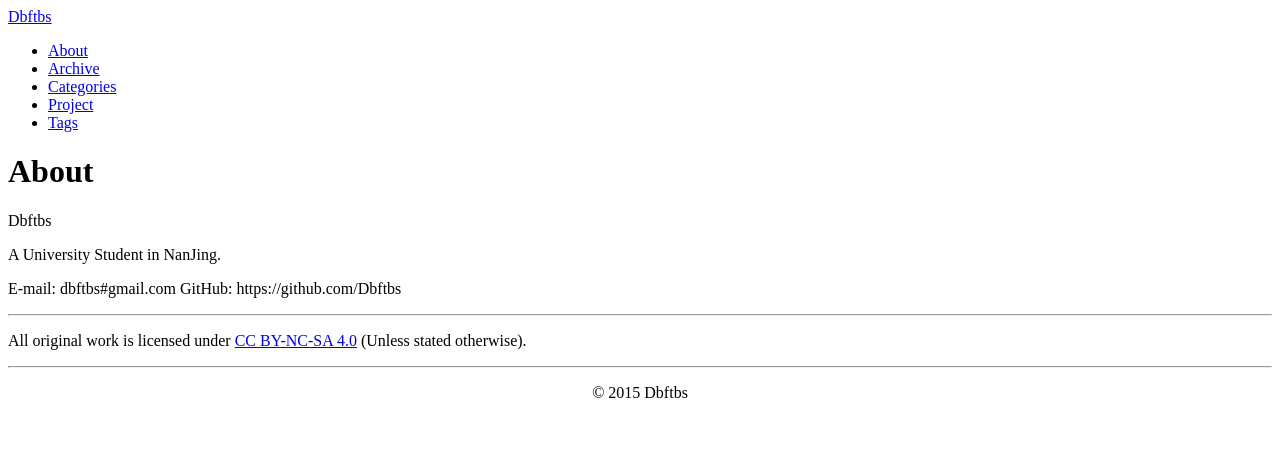
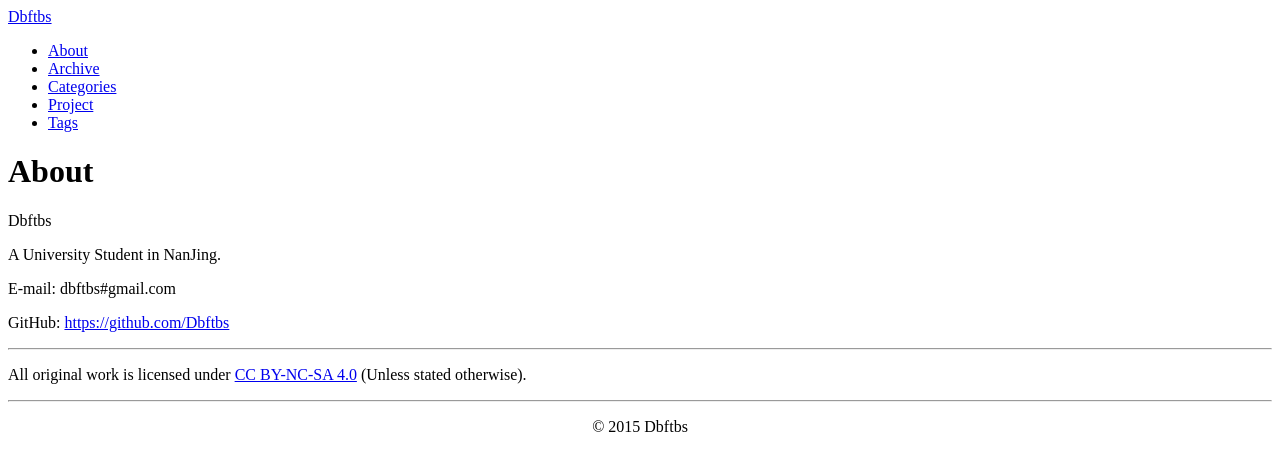
Before and after one commit to Dbftbs/dbftbs.github.io, a Jekyll site: the page built from about.md, in a window 1280 px wide. Shown: the top 471 px of the page. Built offline with Jekyll 4.4.1, drawn with Linux system fonts in a browser that asks for light colours.

```diff
--- a/about.md
+++ b/about.md
@@ -12,7 +12,8 @@ Dbftbs
 A University Student in NanJing.
 
 E-mail: dbftbs#gmail.com
-GitHub: https://github.com/Dbftbs
+
+GitHub: <https://github.com/Dbftbs>
 
 ---
 All original work is licensed under [CC BY-NC-SA 4.0](http://creativecommons.org/licenses/by-nc-sa/4.0/) (Unless stated otherwise).
```
